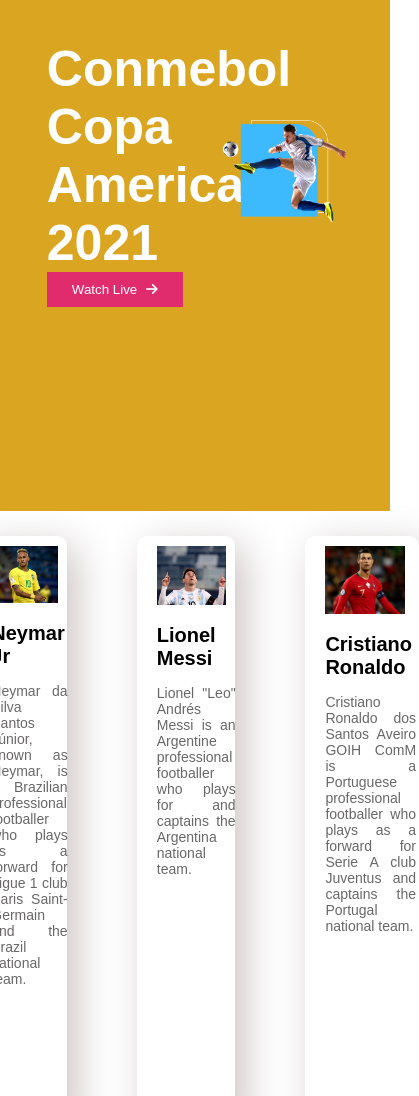
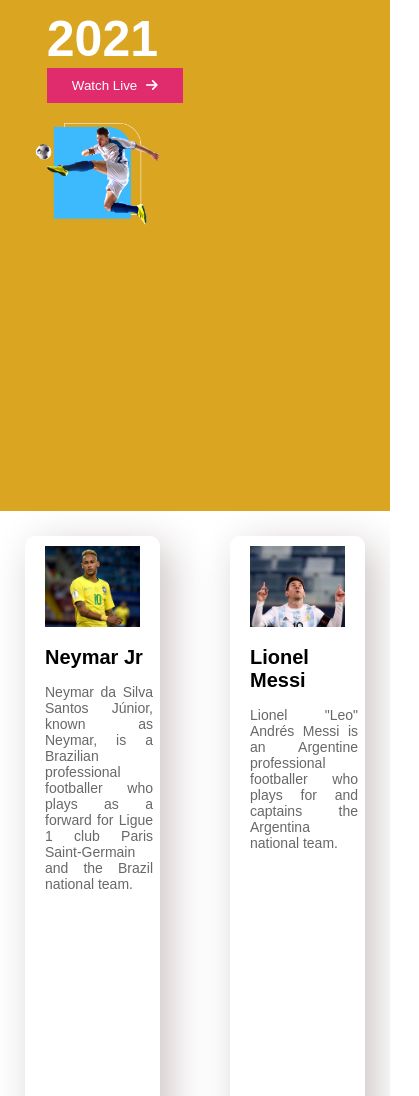
Before and after one commit to masudcse96/Responsive-Football, a plain HTML site: page index.html in a window 390 px wide. Shown: the part 164-1260 px from the top of the page, 419 px wide, since content can reach past the window. Drawn offline with Linux system fonts and the light colour scheme.

Commit message:
complete with responsive

```diff
--- a/style.css
+++ b/style.css
@@ -236,7 +236,62 @@ start  footer section
 
     }
 
+/*
+------------------------
+========================
+    responsive part
+========================
+------------------------
+*/
+
+    /*For mobile devices*/
+    @media only screen and (max-width: 600px){
+        /*header part*/
+        .header{
+            background-color: #2D25A0;
+            display: block;
+            height: 80vh;
+        }
+        .header-image img{
+            display: block;
+            margin: 20px auto;
+
+        }
+
+        /*main part*/
+        .container{
+            display: grid;
+            grid-template-columns: repeat(1, 1fr);
+            grid-gap: 20px;
+            justify-content: center;
+        }
+        /*highlight part*/
+        .highlights{
+
+            height: 95vh;
+            margin-top: 10%;
+            margin-left: 5%;
+            display: block;
+
+        }
 
 
-    /*mobile devices
-    tablet devices*/
+    }
+
+    /*For tablet devices*/
+    @media only screen and (max-width: 768px){
+        /*main part*/
+        .container{
+            display: grid;
+            grid-template-columns: repeat(2, 1fr);
+            grid-gap: 20px;
+            justify-content: center;
+        }
+        .wrapper{
+            margin: 25px;
+            height: 90vh;
+            box-shadow: 10px 10px 40px rgb(204, 195, 195);
+            border-radius: 10px;
+        }
+
+    }
```
